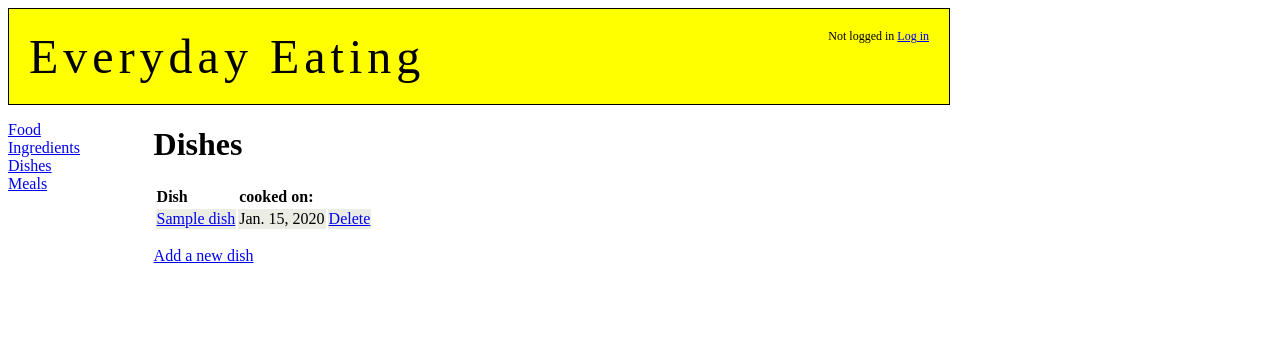
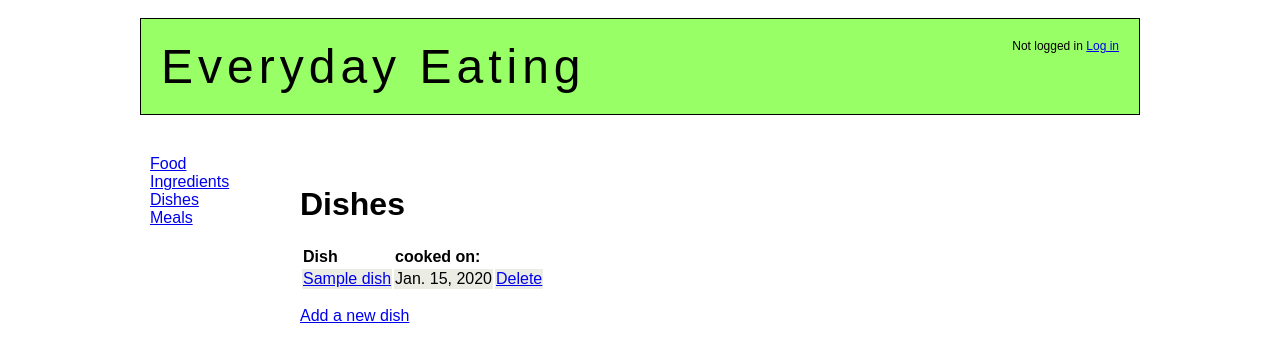
Before and after one commit to jennyd/everydayeating, a Django app: template templates/food/dish_list.html in a window 1280 px wide. Shown: the top 362 px of the page. Run offline with Django 3.2, Linux system fonts and the light colour scheme; the template is opened without the code that fills it: values that come from a table or form of the project are taken from there, others are empty; tables that the repository leaves empty hold one stand-in row (values such as "Sample post"); parts of the project's set-up code (start-up, migrations or seed data) failed here and were passed over.

Commit message:
Changed lots of things in style.css - not necessarily better...
More padding and margins added
Overall layout is probably better now

```diff
--- a/food/static/style.css
+++ b/food/static/style.css
@@ -1,16 +1,56 @@
-body {max-width: 900px;}
+body {padding: 10px;
+      max-width: 1000px;
+      margin-left: auto;
+      margin-right: auto;
+      position: relative; /* so that #main can be positioned */
+      font-family: sans-serif;
+}
 
-#header {width: 100%; font-size: 3em; letter-spacing: 5px; color: black; background-color: yellow; margin: 0px; padding: 20px; border: 1px solid black;}
-#login-information {font-size:0.25em; letter-spacing: 0px; float:right;}
+#header {background-color: #99FF66;
+         /* max-width: 900px; */
+         margin: 0px;
+         margin-bottom: 30px;
+         padding: 20px;
+         border: 1px solid black;
+         font-size: 3em;
+         letter-spacing: 5px;
+         color: black;
+}
+#login-information {float:right;
+                    font-size:0.25em;
+                    letter-spacing: 0px;
+}
 
-#sidebar {float: left; width: 8em; margin:0px;}
-#navigation ul {list-style-type:none; margin-left:0; padding-left: 0;}
+#sidebar {position: absolute;
+          width: 110px;
+          margin: 0px;
+          padding: 10px;
+}
+#navigation {margin: 0px;
+             padding: 0px;
+}
+#navigation ul {list-style-type: none;
+                margin: 0;
+                padding: 0;
+}
 
-#main {position: absolute; left: 12%; width: 800px;}
-#content {float: top;}
-th {text-align: left;}
-tr.odd {background-color: #EBECE4;}
-tr.even {background-color: white;}
-td.calories {text-align: right;}  /* This assumes that calories are rounded */
+#main {position: absolute;
+       left: 150px;
+       min-width: 600px;
+       max-width: 800px;
+}
+#content {padding: 20px;
+}
 
-*.test-border {border: 1px solid black;}
+/* Table formatting */
+th {text-align: left;
+}
+tr.odd {background-color: #EBECE4;
+}
+tr.even {background-color: white;
+}
+td.calories {text-align: right;  /* This assumes that calories are rounded */
+}
+
+*.test-border {border: 1px solid black;
+}
```
